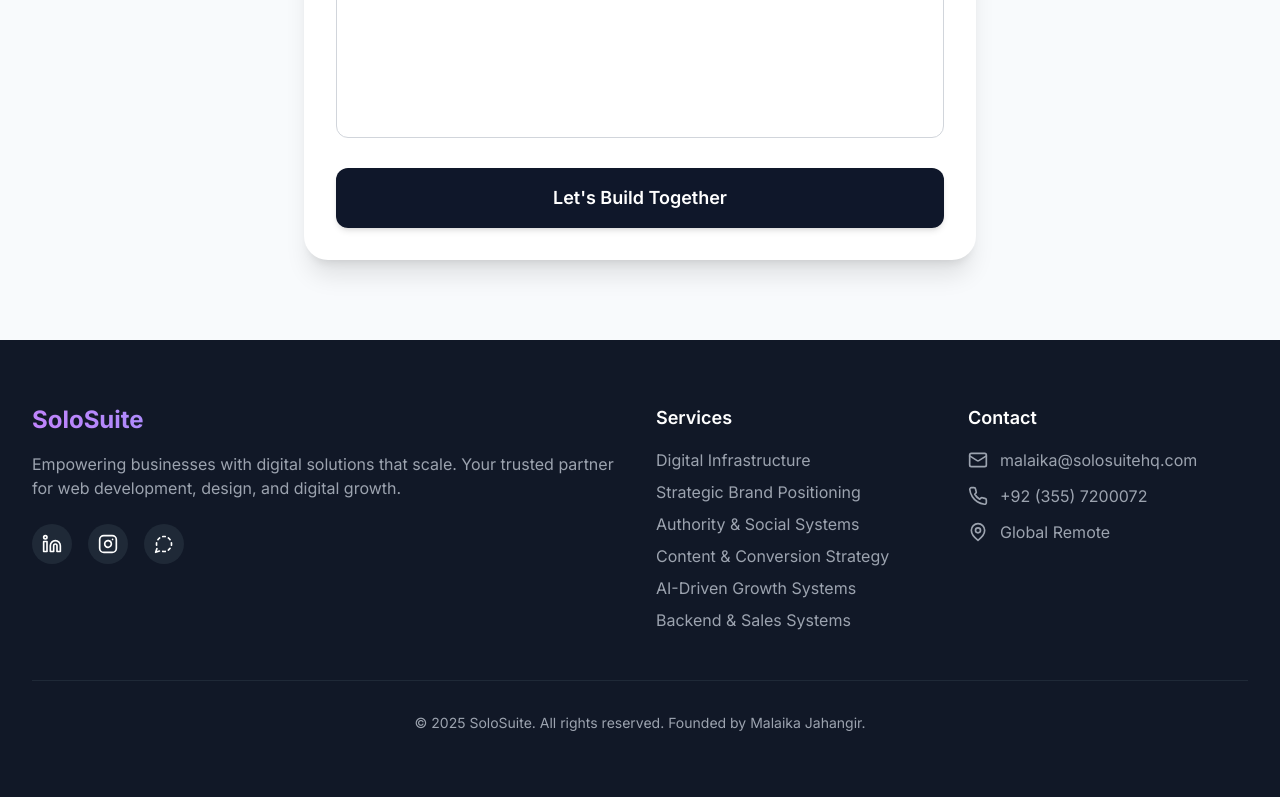
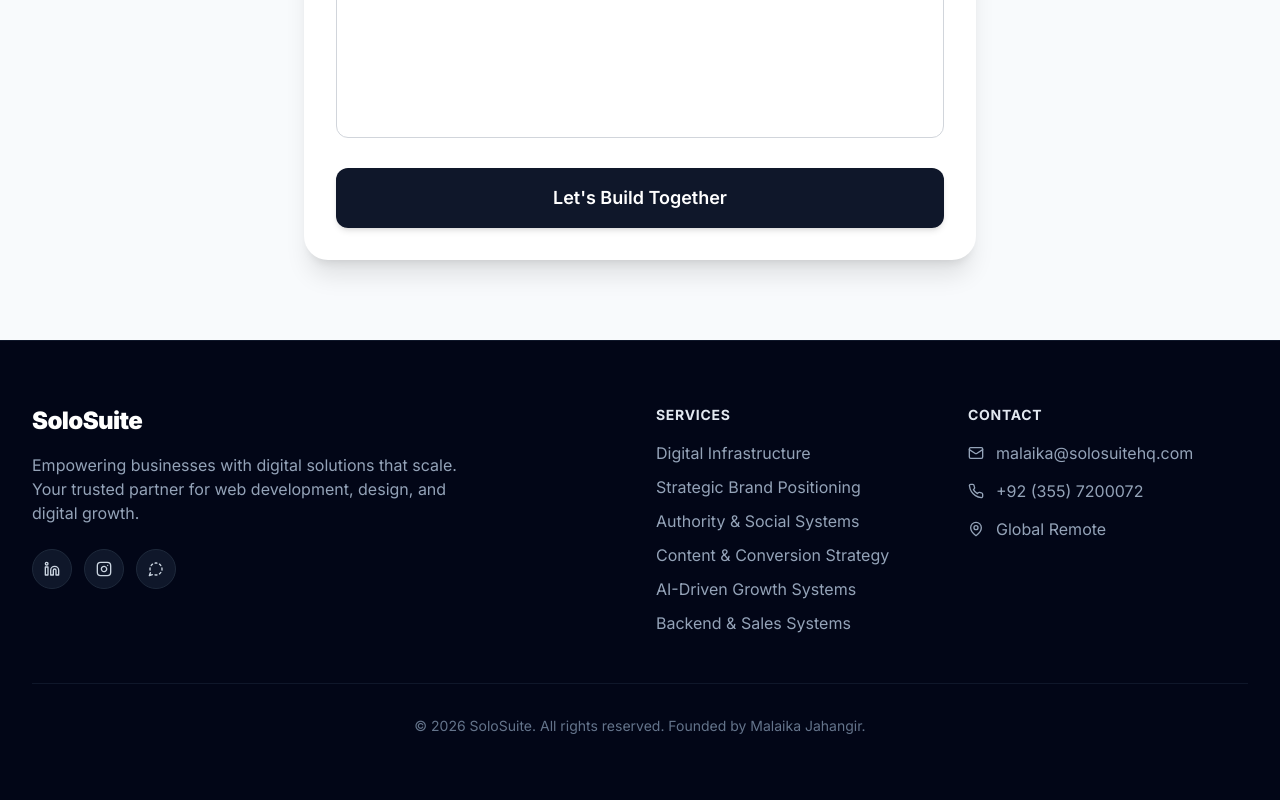
Before and after one commit to MalaikaJahangir/solosuite, a React (Vite) app: page / in a window 1280 px wide. Shown: the part 4092-4892 px from the top of the page. Built offline with nearby package versions, Linux system fonts and the light colour scheme.

Commit message:
Refactor Footer component styles and content

```diff
--- a/src/components/Footer.tsx
+++ b/src/components/Footer.tsx
@@ -1,48 +1,48 @@
 import { Link } from 'react-router-dom';
-import { Mail, Phone, MapPin, Instagram, Linkedin,  LucideMessageCircleDashed } from 'lucide-react';
+import { Mail, Phone, MapPin, Instagram, Linkedin, LucideMessageCircleDashed } from 'lucide-react';
 
 const Footer = () => {
   return (
-    <footer className="bg-gray-900 text-white py-16">
+    <footer className="bg-slate-950 text-white py-16 border-t border-slate-900">
       <div className="max-w-7xl mx-auto px-4 sm:px-6 lg:px-8">
         <div className="grid grid-cols-1 md:grid-cols-4 gap-8">
           <div className="col-span-2 mb-8 md:mb-0">
-            <h3 className="text-2xl font-bold bg-gradient-to-r from-purple-400 to-blue-400 bg-clip-text text-transparent mb-4">
+            <h3 className="text-2xl font-black text-white tracking-tight mb-4">
               SoloSuite
             </h3>
-            <p className="text-gray-400 mb-6 leading-relaxed break-words text-sm md:text-base">
+            <p className="text-slate-400 mb-6 leading-relaxed break-words text-sm md:text-base max-w-md">
               Empowering businesses with digital solutions that scale. Your trusted partner for web development, design, and digital growth.
             </p>
-            <div className="flex space-x-4">
+            <div className="flex space-x-3">
               <a
                 href="https://www.linkedin.com/in/malaikajahangir/"
                 target="_blank"
                 rel="noopener noreferrer"
-                className="w-10 h-10 bg-gray-800 rounded-full flex items-center justify-center hover:bg-purple-600 transition-colors duration-300"
+                className="w-10 h-10 bg-slate-900 rounded-full flex items-center justify-center border border-slate-800 hover:bg-slate-800 hover:text-white transition-colors duration-300"
               >
-                <Linkedin className="w-5 h-5" />
+                <Linkedin className="w-4 h-4 text-slate-300" />
               </a>
               <a
                 href="https://www.instagram.com/malaikajahangirr/"
                 target="_blank"
                 rel="noopener noreferrer"
-                className="w-10 h-10 bg-gray-800 rounded-full flex items-center justify-center hover:bg-purple-600 transition-colors duration-300"
+                className="w-10 h-10 bg-slate-900 rounded-full flex items-center justify-center border border-slate-800 hover:bg-slate-800 hover:text-white transition-colors duration-300"
               >
-                <Instagram className="w-5 h-5" />
+                <Instagram className="w-4 h-4 text-slate-300" />
               </a>
               <a
-                href="https://wa.me/923357200072" // Replace with your number
+                href="https://wa.me/923357200072"
                 target="_blank"
                 rel="noopener noreferrer"
-                className="w-10 h-10 bg-gray-800 rounded-full flex items-center justify-center hover:bg-green-600 transition-colors duration-300"
+                className="w-10 h-10 bg-slate-900 rounded-full flex items-center justify-center border border-slate-800 hover:bg-slate-800 hover:text-white transition-colors duration-300"
               >
-                <LucideMessageCircleDashed className="w-5 h-5" />
+                <LucideMessageCircleDashed className="w-4 h-4 text-slate-300" />
               </a>
             </div>
           </div>
           <div className="mb-8 md:mb-0">
-            <h4 className="text-lg font-semibold mb-4">Services</h4>
-            <ul className="space-y-2 text-gray-400 text-sm md:text-base">
+            <h4 className="text-sm font-bold tracking-wider uppercase text-slate-200 mb-4">Services</h4>
+            <ul className="space-y-2.5 text-slate-400 text-sm md:text-base">
               <li>
                 <Link to="/services/digital-infrastructure" className="hover:text-white transition-colors">
                   Digital Infrastructure
@@ -76,26 +76,26 @@ const Footer = () => {
             </ul>
           </div>
           <div>
-            <h4 className="text-lg font-semibold mb-4">Contact</h4>
-            <div className="space-y-3 text-gray-400 text-sm md:text-base">
+            <h4 className="text-sm font-bold tracking-wider uppercase text-slate-200 mb-4">Contact</h4>
+            <div className="space-y-3.5 text-slate-400 text-sm md:text-base">
               <div className="flex items-center space-x-3">
-                <Mail className="w-5 h-5" />
-                <span className="break-words">malaika@solosuitehq.com</span>
+                <Mail className="w-4 h-4 text-slate-400 flex-shrink-0" />
+                <span className="break-words hover:text-white transition-colors cursor-pointer">malaika@solosuitehq.com</span>
               </div>
               <div className="flex items-center space-x-3">
-                <Phone className="w-5 h-5" />
+                <Phone className="w-4 h-4 text-slate-400 flex-shrink-0" />
                 <span>+92 (355) 7200072</span>
               </div>
               <div className="flex items-center space-x-3">
-                <MapPin className="w-5 h-5" />
+                <MapPin className="w-4 h-4 text-slate-400 flex-shrink-0" />
                 <span>Global Remote</span>
               </div>
             </div>
           </div>
         </div>
-        <div className="border-t border-gray-800 mt-12 pt-8 text-center text-gray-400">
+        <div className="border-t border-slate-900 mt-12 pt-8 text-center text-slate-500">
           <p className="break-words text-xs md:text-sm">
-            &copy; 2025 SoloSuite. All rights reserved. Founded by Malaika Jahangir.
+            &copy; 2026 SoloSuite. All rights reserved. Founded by Malaika Jahangir.
           </p>
         </div>
       </div>
```
